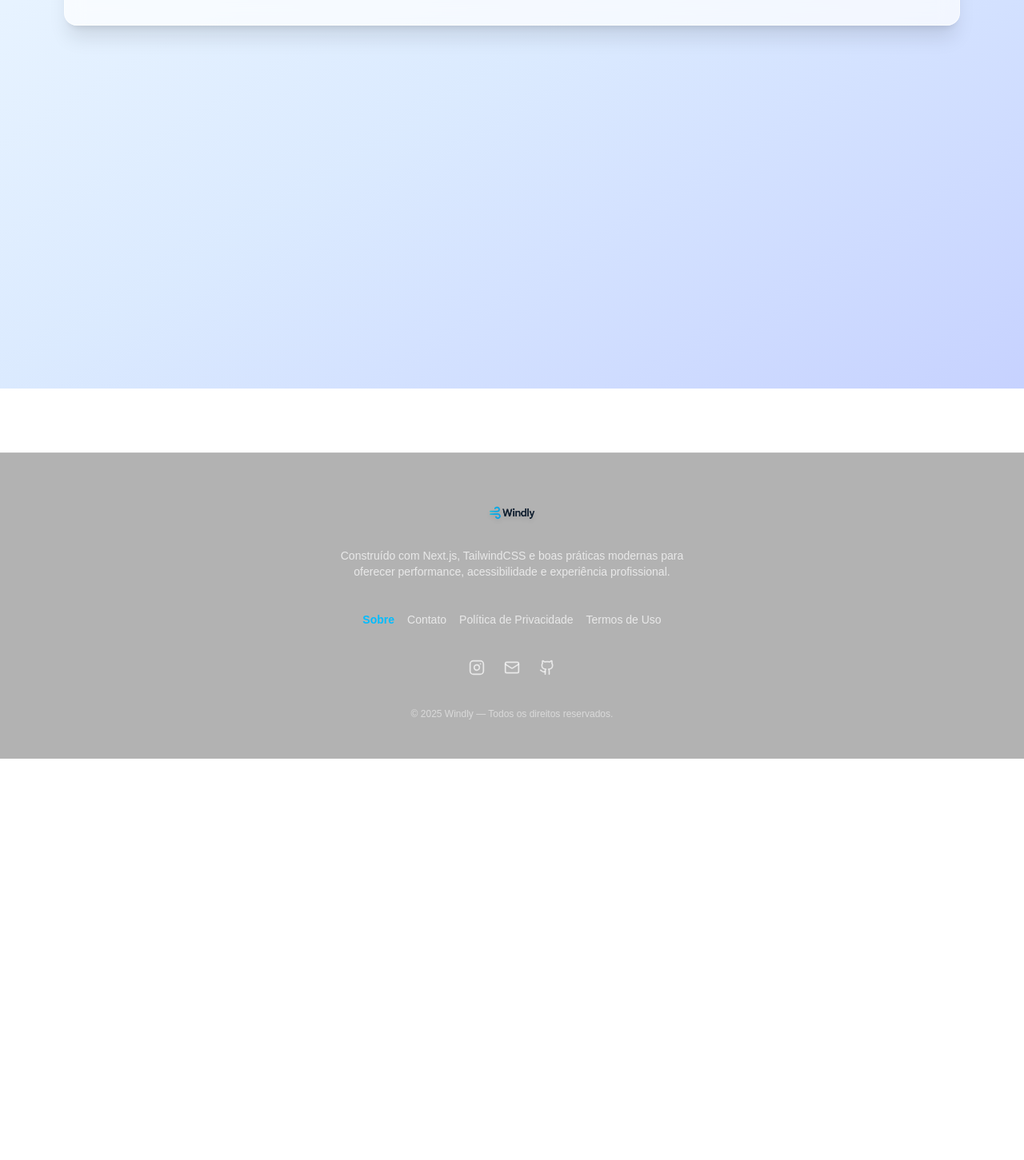
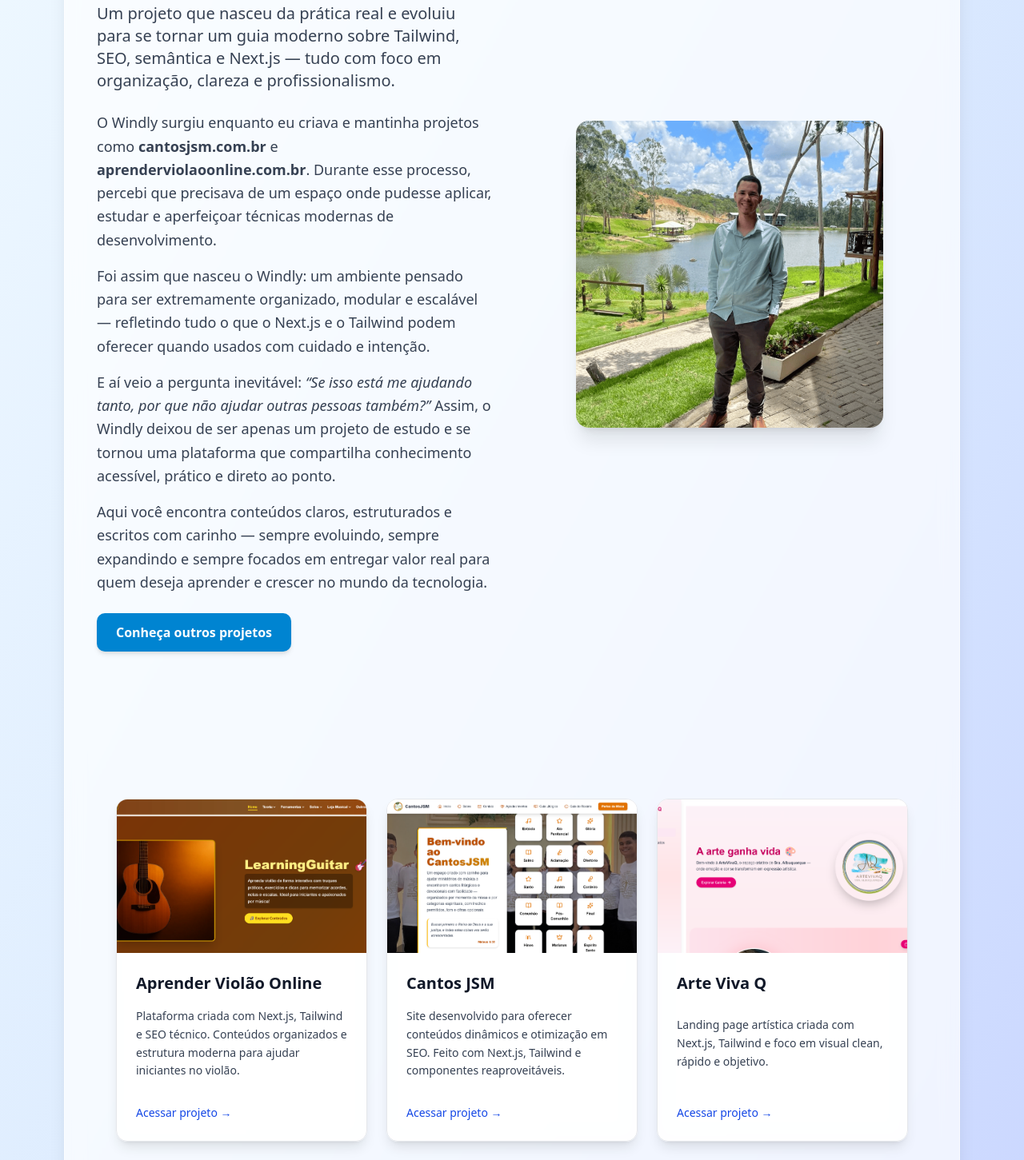
Before and after one commit to robsonalbuquerquedev/windly, a Next.js app: page /sobre in a window 1280 px wide. Shown: the part 440-1891 px from the top of the page at 80% size. Before the commit the page ends 1389 px from the top, so only its background shows below. Built offline with nearby package versions, Linux system fonts and the light colour scheme.

Commit message:
update: atualizar componentes cards e hero

```diff
--- /dev/null
+++ b/src/components/cards/CardProject.tsx
@@ -0,0 +1,117 @@
+"use client";
+
+import Image from "next/image";
+
+const projects = [
+    {
+        title: "Aprender Violão Online",
+        description:
+            "Plataforma criada com Next.js, Tailwind e SEO técnico. Conteúdos organizados e estrutura moderna para ajudar iniciantes no violão.",
+        url: "https://aprenderviolaoonline.com.br",
+        img: "/projects/violao.png",
+    },
+    {
+        title: "Cantos JSM",
+        description:
+            "Site desenvolvido para oferecer conteúdos dinâmicos e otimização em SEO. Feito com Next.js, Tailwind e componentes reaproveitáveis.",
+        url: "https://cantosjsm.com.br",
+        img: "/projects/cantos.png",
+    },
+    // {
+    //     title: "English Study Hub",
+    //     description:
+    //         "Aplicação focada no aprendizado de inglês, totalmente feita com Next.js, TypeScript e framer-motion para animações suaves.",
+    //     url: "https://englishstudyhub.vercel.app",
+    //     img: "/projects/english.png",
+    // },
+    {
+        title: "Arte Viva Q",
+        description:
+            "Landing page artística criada com Next.js, Tailwind e foco em visual clean, rápido e objetivo.",
+        url: "https://artevivaq.vercel.app",
+        img: "/projects/arteviva.png",
+    },
+    {
+        title: "CM Store E-commerce",
+        description:
+            "E-commerce demonstrativo usando Next.js, Tailwind, SEO e componentes reutilizáveis.",
+        url: "https://cmstore-gray.vercel.app",
+        img: "/projects/cmstore.png",
+    },
+    {
+        title: "Robson Dev Portfolio",
+        description:
+            "Portfólio criado com Vue.js, SaaS e JavaScript. Um dos primeiros projetos que ajudaram a construir a base do Windly.",
+        url: "https://robson-dev-portfolio.vercel.app",
+        img: "/projects/portfolio.png",
+    },
+];
+
+export default function CardProject() {
+    return (
+        <>
+            {projects.map((project, index) => (
+                <article
+                    key={index}
+                    className="
+                        bg-white/80
+                        backdrop-blur-md
+                        border border-gray-200
+                        rounded-xl
+                        shadow-lg
+                        overflow-hidden
+                        transition
+                        hover:shadow-2xl
+                        hover:-translate-y-1
+                        duration-300
+                        flex flex-col
+                    "
+                >
+                    {/* Project Image */}
+                    <a href={project.url} target="_blank" rel="noopener noreferrer">
+                        <figure className="w-full h-48 relative">
+                            <Image
+                                src={project.img}
+                                alt={`Imagem do projeto ${project.title}`}
+                                fill
+                                className="object-cover"
+                            />
+                        </figure>
+                    </a>
+
+                    {/* Card Content */}
+                    <div className="p-6 flex flex-col justify-between flex-1 space-y-4">
+                        <header>
+                            <h2 className="text-xl font-semibold text-gray-900">
+                                {project.title}
+                            </h2>
+                        </header>
+
+                        <p className="text-gray-700 text-sm leading-relaxed">
+                            {project.description}
+                        </p>
+
+                        <footer className="pt-3">
+                            <a
+                                href={project.url}
+                                target="_blank"
+                                rel="noopener noreferrer"
+                                className="
+                                    inline-block
+                                    text-sm
+                                    font-medium
+                                    text-blue-700
+                                    hover:text-blue-900
+                                    hover:underline
+                                    transition
+                                "
+                            >
+                                Acessar projeto →
+                            </a>
+                        </footer>
+                    </div>
+                </article>
+            ))}
+        </>
+    );
+}
--- /dev/null
+++ b/src/components/hero/HeroSplitAbout.tsx
@@ -0,0 +1,93 @@
+"use client";
+
+import Image from "next/image";
+import AnchorButton from "@/components/buttons/AnchorButton";
+
+export default function HeroSplitAbout() {
+    return (
+        <section
+            className="
+                w-full
+                pt-10 md:pt-20
+                pb-16
+                flex flex-col md:flex-row
+                items-center
+                gap-12
+            "
+        >
+            {/* Left: Text */}
+            <article className="flex-1 space-y-6">
+                <header className="space-y-3">
+                    <h1 className="text-3xl md:text-5xl font-bold text-gray-900 leading-tight">
+                        A história por trás do Windly
+                    </h1>
+
+                    <p className="text-lg md:text-xl text-gray-700">
+                        Um projeto que nasceu da prática real e evoluiu para se tornar
+                        um guia moderno sobre Tailwind, SEO, semântica e Next.js —
+                        tudo com foco em organização, clareza e profissionalismo.
+                    </p>
+                </header>
+
+                <section className="space-y-4 text-gray-700 text-lg leading-relaxed">
+                    <p>
+                        O Windly surgiu enquanto eu criava e mantinha projetos como{" "}
+                        <strong>cantosjsm.com.br</strong> e{" "}
+                        <strong>aprenderviolaoonline.com.br</strong>. Durante esse
+                        processo, percebi que precisava de um espaço onde pudesse
+                        aplicar, estudar e aperfeiçoar técnicas modernas de
+                        desenvolvimento.
+                    </p>
+
+                    <p>
+                        Foi assim que nasceu o Windly: um ambiente pensado para ser
+                        extremamente organizado, modular e escalável — refletindo tudo o
+                        que o Next.js e o Tailwind podem oferecer quando usados com
+                        cuidado e intenção.
+                    </p>
+
+                    <p>
+                        E aí veio a pergunta inevitável:{" "}
+                        <em>
+                            “Se isso está me ajudando tanto, por que não ajudar outras
+                            pessoas também?”
+                        </em>{" "}
+                        Assim, o Windly deixou de ser apenas um projeto de estudo e se
+                        tornou uma plataforma que compartilha conhecimento acessível,
+                        prático e direto ao ponto.
+                    </p>
+
+                    <p>
+                        Aqui você encontra conteúdos claros, estruturados e escritos com
+                        carinho — sempre evoluindo, sempre expandindo e sempre focados em
+                        entregar valor real para quem deseja aprender e crescer no mundo
+                        da tecnologia.
+                    </p>
+                </section>
+
+                <footer>
+                    <AnchorButton href="#ver-projetos">
+                        Conheça outros projetos
+                    </AnchorButton>
+                </footer>
+            </article>
+
+            {/* Right: Image */}
+            <figure className="flex-1 flex justify-center">
+                <Image
+                    src="/robson.png"
+                    alt="Foto de Robson Albuquerque, criador do Windly"
+                    width={480}
+                    height={480}
+                    className="
+                        rounded-2xl
+                        shadow-xl
+                        object-cover
+                        max-w-xs md:max-w-sm
+                    "
+                    priority
+                />
+            </figure>
+        </section>
+    );
+}
```
